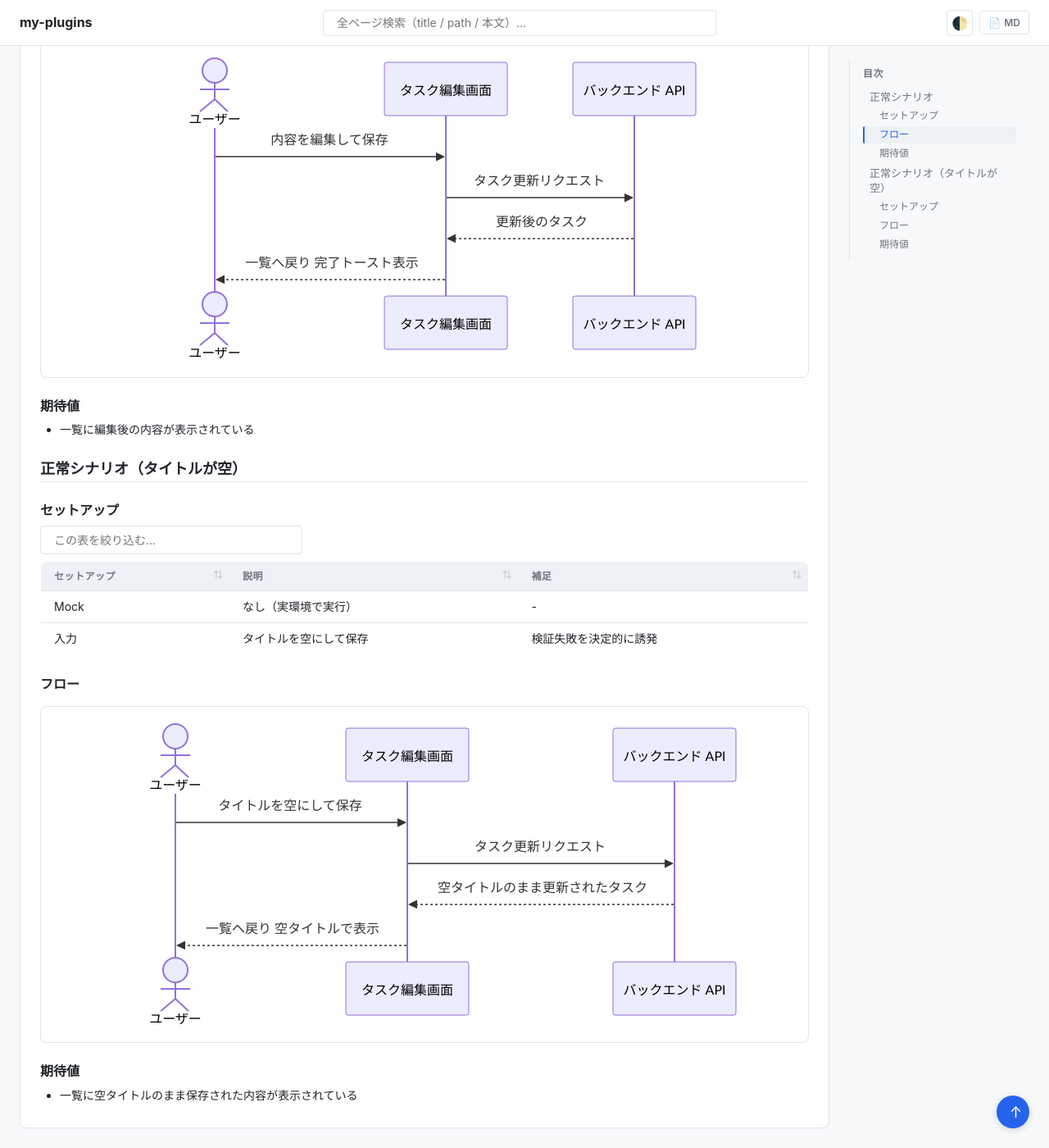
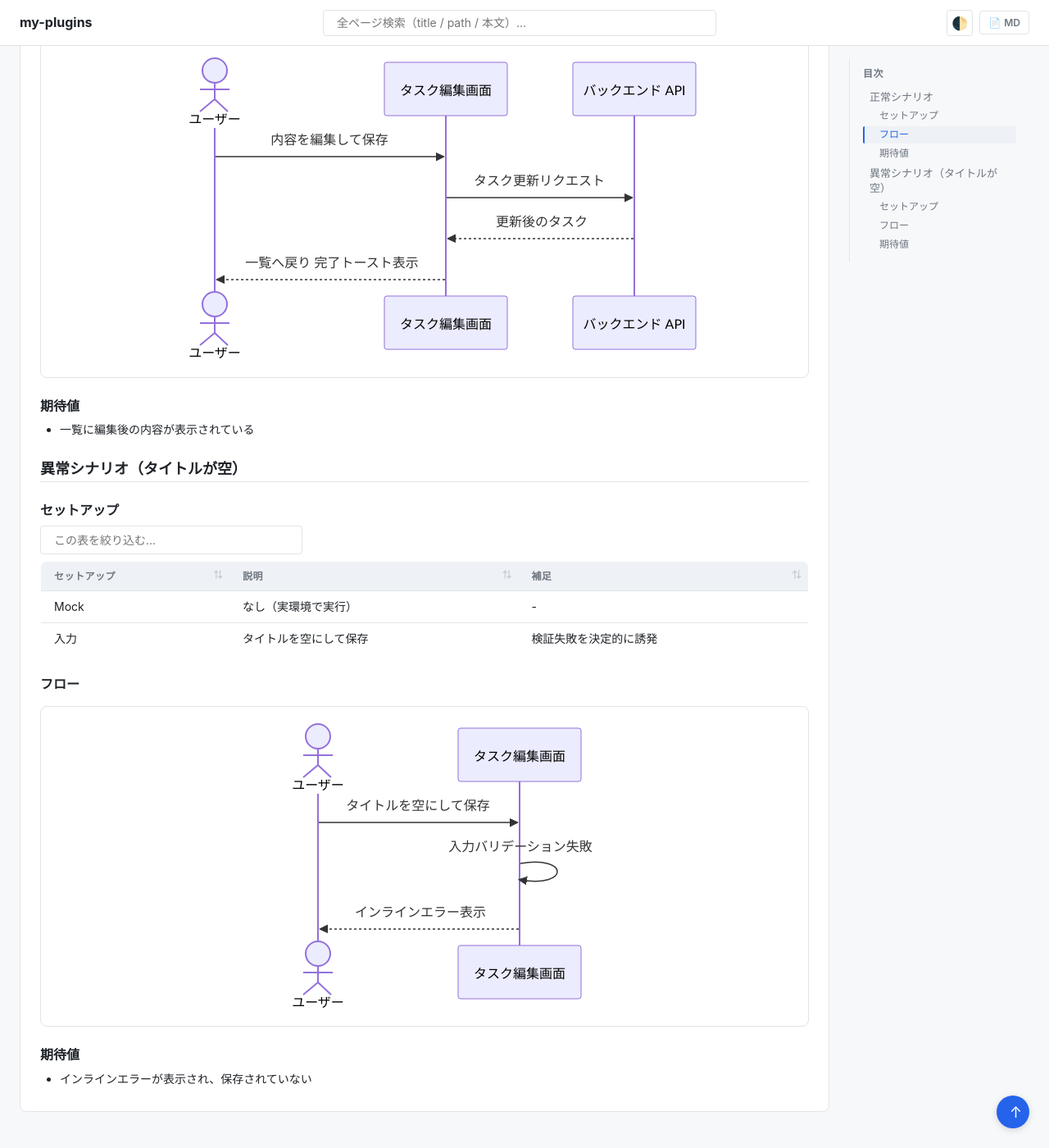
Before and after one commit to shuhei1101/ai-monitor-e2e, a Jekyll site: the page built from docs/wiki/設計図/シナリオ/単一ユースケース/タスク編集.md, in a window 1280 px wide and 1400 px high, scrolled down 479 px. Shown: the whole window at 82% size. Built offline with Jekyll 4.4.1, drawn with Linux system fonts in a browser that asks for light colours; our own code applies the rules of GitHub Pages for plain Markdown files.

Commit message:
タスク編集単一シナリオのタイトル空ケースを異常シナリオに戻す

````diff
--- a/docs/wiki/設計図/シナリオ/単一ユースケース/タスク編集.md
+++ b/docs/wiki/設計図/シナリオ/単一ユースケース/タスク編集.md
@@ -33,7 +33,7 @@ sequenceDiagram
 
 - 一覧に編集後の内容が表示されている
 
-## 正常シナリオ（タイトルが空）
+## 異常シナリオ（タイトルが空）
 
 ### セットアップ
 
@@ -48,14 +48,12 @@ sequenceDiagram
 sequenceDiagram
   actor U as ユーザー
   participant FE as タスク編集画面
-  participant BE as バックエンド API
 
   U->>FE: タイトルを空にして保存
-  FE->>BE: タスク更新リクエスト
-  BE-->>FE: 空タイトルのまま更新されたタスク
-  FE-->>U: 一覧へ戻り 空タイトルで表示
+  FE->>FE: 入力バリデーション失敗
+  FE-->>U: インラインエラー表示
 ```
 
 ### 期待値
 
-- 一覧に空タイトルのまま保存された内容が表示されている
+- インラインエラーが表示され、保存されていない
````
